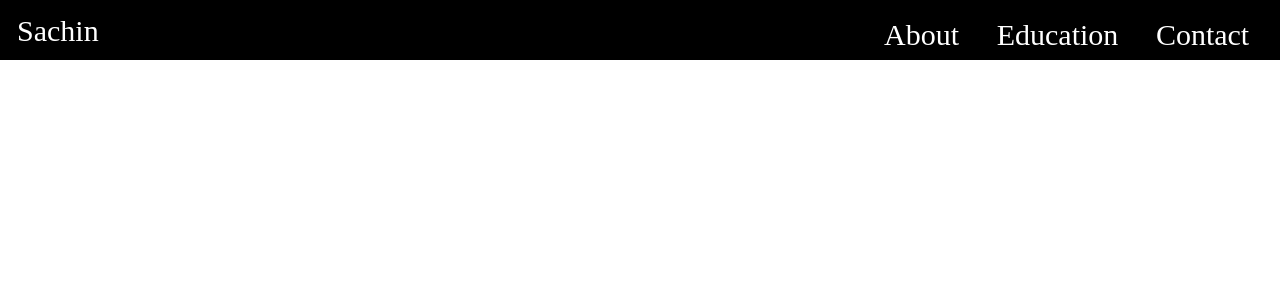
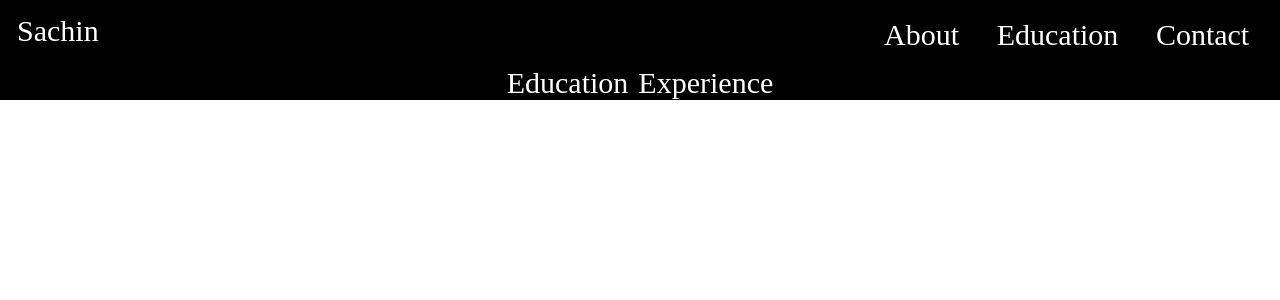
Before and after one commit to Sachin-Garg76/New-Portfolio, a React (Vite) app: page /Education in a window 1280 px wide. Shown: the top 300 px of the page. Built offline with nearby package versions, Linux system fonts and the light colour scheme.

Commit message:
Adding Education and Experience

```diff
--- a/src/App.jsx
+++ b/src/App.jsx
@@ -4,11 +4,11 @@ import {Routes, Route} from 'react-router-dom'
 import Home from "../src/Components/Home.jsx"
 import About from "../src/Components/About.jsx"
 import Experience from "../src/Components/Experience.jsx"
+import Education from './Components/Education.jsx';
 import Projects from "../src/Components/Projects.jsx"
 import Certificate from "../src/Components/Certificate.jsx"
 import Contact from "../src/Components/Contact.jsx"
 import Navbar from './Components/Navbar.jsx';
-import ContactForm from './Components/faltu.jsx';
 function App() {
 
   return (
@@ -18,6 +18,7 @@ function App() {
       <Route path="/" element={<Home/>}/>
       <Route path="/About" element={<About/>}/>
       <Route path="/Experience" element={<Experience/>}/>
+      <Route path="/Education" element={<Education/>}/>
       <Route path="/Projects" element={<Projects/>}/>
       <Route path="/Certificate" element={<Certificate/>}/>
       <Route path="/Contact" element={<Contact/>}/>
--- /dev/null
+++ b/src/Components/Education.jsx
@@ -0,0 +1,24 @@
+import React from 'react'
+import '../styles/Education.css'
+import { Link } from 'react-router-dom'
+const Education = () => {
+  return (
+    <>
+     <div className="Main-Education-Container">
+      <div className="Education-Nav text-center">
+        <Link to="/Education" className='link-tag'>Education</Link>
+        <Link to="/Experience" className='link-tag'>Experience</Link>
+      </div>
+      <div className="Inner-Education-Container">
+        <div className="Entities">
+
+        </div>
+        <div className="Entities"></div>
+        <div className="Entities"></div>
+      </div>
+     </div>
+    </>
+  )
+}
+
+export default Education
--- a/src/Components/Experience.jsx
+++ b/src/Components/Experience.jsx
@@ -1,10 +1,23 @@
 import React from 'react'
+import { Link } from 'react-router-dom'
 import Navbar from "./Navbar.jsx"
 const Experience = () => {
   return (
-    <div>
-      Experience
-    </div>
+    <>
+     <div className="Main-Experience-Container">
+      <div className="Experience-Nav text-center">
+        <Link to="/Education">Education</Link>
+        <Link to="/Experience">Experience</Link>
+      </div>
+      <div className="Inner-Experience-Container">
+        <div className="Entities">
+
+        </div>
+        <div className="Entities"></div>
+        <div className="Entities"></div>
+      </div>
+     </div>
+    </>
   )
 }
 
--- /dev/null
+++ b/src/styles/Education.css
@@ -0,0 +1,7 @@
+.Main-Education-Container {
+  background: #000;
+}
+.Education-Nav {
+  height: 40px;
+  color: white;
+}
--- a/src/styles/Homecontent.css
+++ b/src/styles/Homecontent.css
@@ -65,4 +65,5 @@
   box-shadow: inset 0 0 8px rgba(166, 0, 255, 0.8);
   top: 70%;
   left: 40%;
+  cursor: pointer;
 }
```
